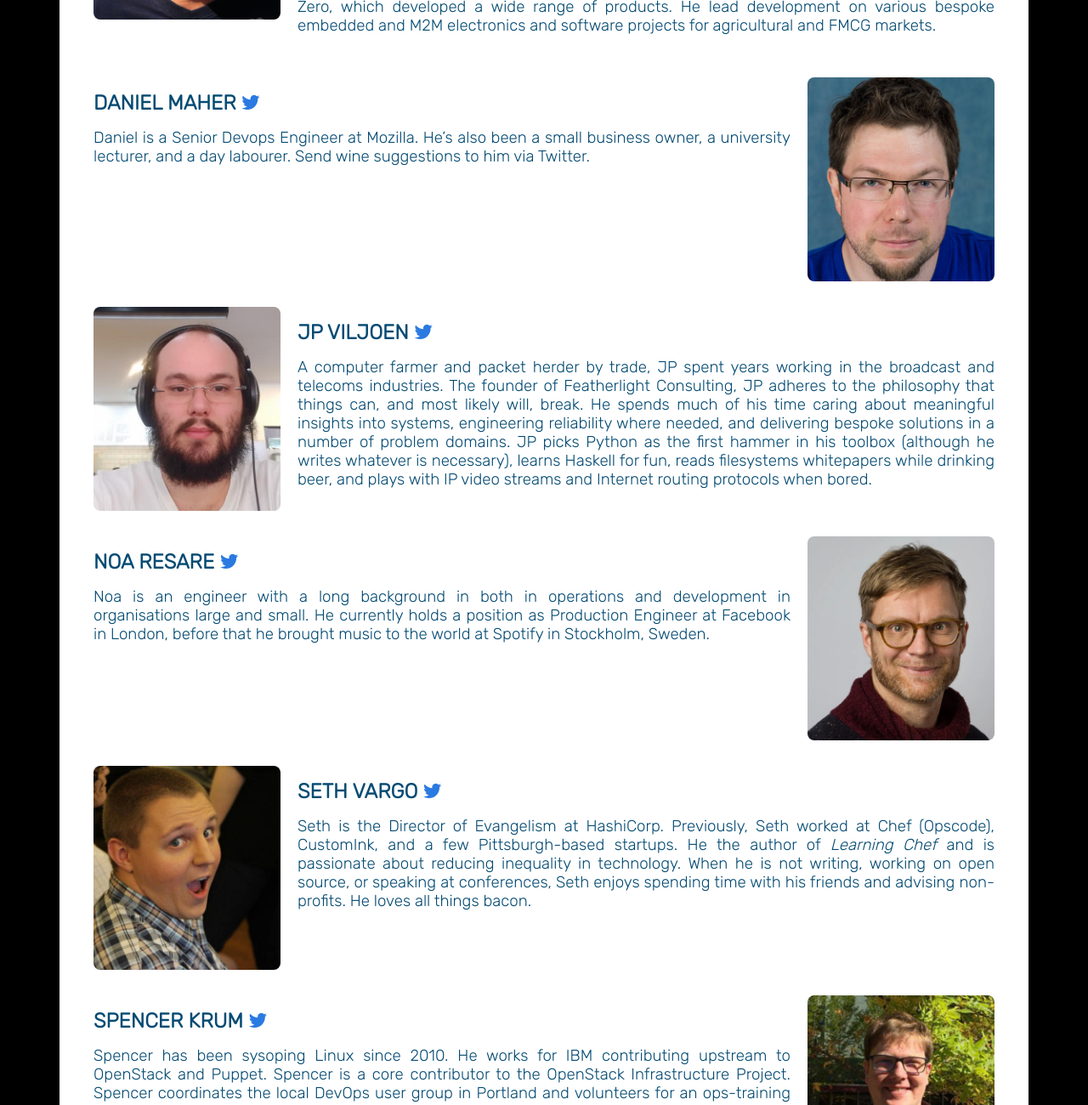
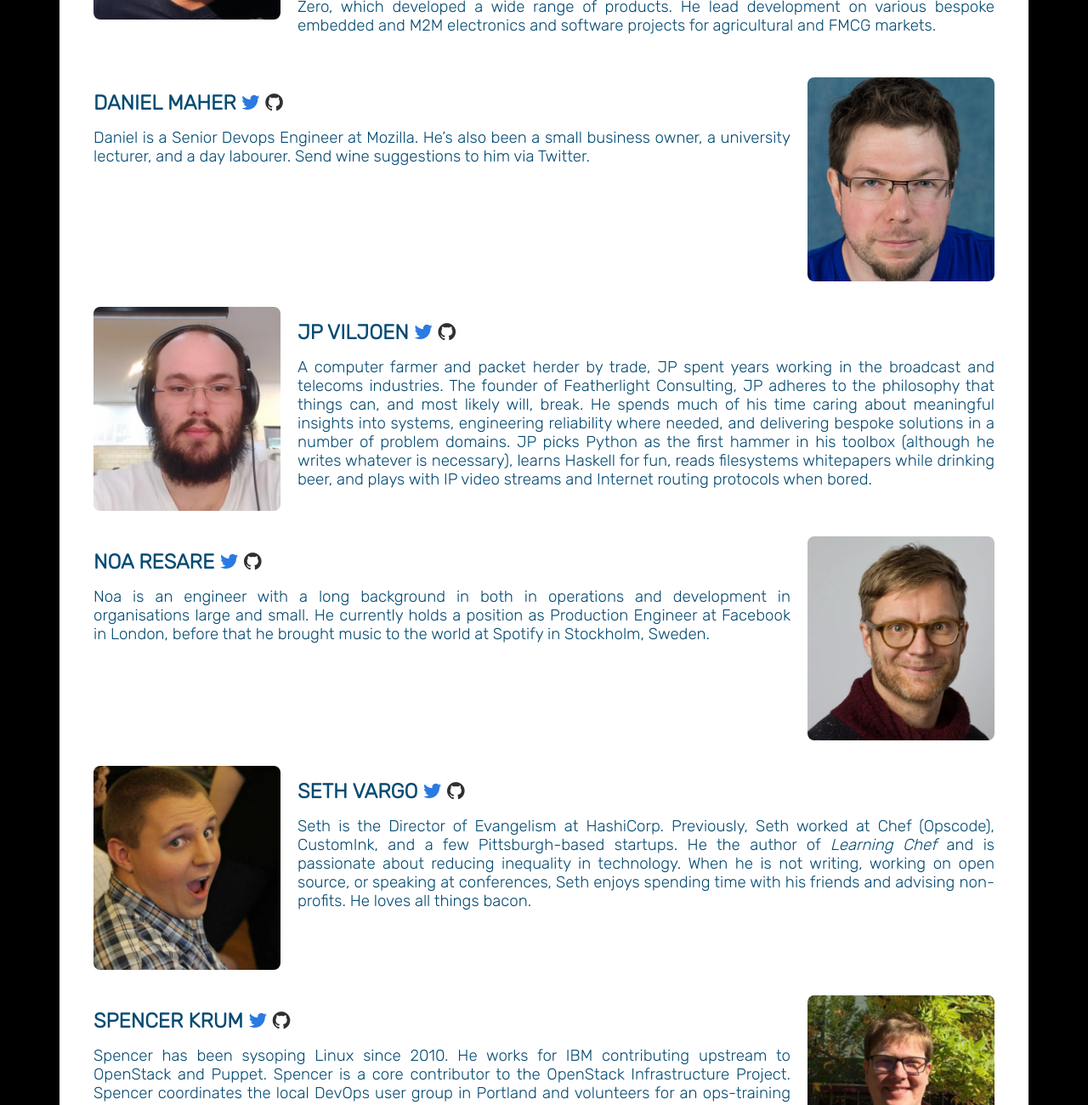
Before and after one commit to DevOpsCapeTown/website, a Jekyll site: the page built from devopsdays/index.html, in a window 1280 px wide. Shown: the part 3029-4329 px from the top of the page at 85% size. Built offline with Jekyll 4.4.1, drawn with Linux system fonts in a browser that asks for light colours.

Commit message:
Speaker GitHub links

```diff
--- a/_sass/_devopsdays.scss
+++ b/_sass/_devopsdays.scss
@@ -212,6 +212,14 @@
         }
 
         .bio {
+          .fa-github {
+            color: #303030;
+          }
+
+          a:hover .fa-github {
+            color: #606060;
+          }
+
           p {
             font-size: 14pt;
           }
--- a/devopsdays/index.html
+++ b/devopsdays/index.html
@@ -66,7 +66,10 @@ show_header_buttons: true
     <div class="speaker">
       <div class="avatar daniel-maher"></div>
       <div class="bio">
-        <h2>Daniel Maher <a href="https://www.twitter.com/phrawzty"><span class="fa fa-twitter"></span></a></h2>
+        <h2>Daniel Maher
+          <a href="https://www.twitter.com/phrawzty"><span class="fa fa-twitter"></span></a>
+          <a href="https://github.com/phrawzty"><span class="fa fa-github"></span></a>
+        </h2>
         <p>Daniel is a Senior Devops Engineer at Mozilla. He’s also been a small business owner, a university lecturer, and a day labourer. Send wine suggestions to him via Twitter.</p>
       </div>
     </div>
@@ -75,14 +78,20 @@ show_header_buttons: true
     <div class="speaker">
       <div class="avatar jp-viljoen"></div>
       <div class="bio">
-        <h2>JP Viljoen <a href="https://www.twitter.com/froztbyte"><span class="fa fa-twitter"></span></a></h2>
+        <h2>JP Viljoen
+          <a href="https://www.twitter.com/froztbyte"><span class="fa fa-twitter"></span></a>
+          <a href="https://github.com/froztbyte"><span class="fa fa-github"></span></a>
+        </h2>
         <p>A computer farmer and packet herder by trade, JP spent years working in the broadcast and telecoms industries. The founder of Featherlight Consulting, JP adheres to the philosophy that things can, and most likely will, break. He spends much of his time caring about meaningful insights into systems, engineering reliability where needed, and delivering bespoke solutions in a number of problem domains. JP picks Python as the first hammer in his toolbox (although he writes whatever is necessary), learns Haskell for fun, reads filesystems whitepapers while drinking beer, and plays with IP video streams and Internet routing protocols when bored.</p>
       </div>
     </div>
     <div class="speaker">
       <div class="avatar noa-resare"></div>
       <div class="bio">
-        <h2>Noa Resare <a href="https://www.twitter.com/blippie"><span class="fa fa-twitter"></span></a></h2>
+        <h2>Noa Resare
+          <a href="https://www.twitter.com/blippie"><span class="fa fa-twitter"></span></a>
+          <a href="https://github.com/nresare"><span class="fa fa-github"></span></a>
+        </h2>
         <p>Noa is an engineer with a long background in both in operations and development in organisations large and small. He currently holds a position as Production Engineer at Facebook in London, before that he brought music to the world at Spotify in Stockholm, Sweden.</p>
       </div>
     </div>
@@ -91,14 +100,20 @@ show_header_buttons: true
     <div class="speaker">
       <div class="avatar seth-vargo"></div>
       <div class="bio">
-        <h2>Seth Vargo <a href="https://www.twitter.com/sethvargo"><span class="fa fa-twitter"></span></a></h2>
+        <h2>Seth Vargo
+          <a href="https://www.twitter.com/sethvargo"><span class="fa fa-twitter"></span></a>
+          <a href="https://github.com/sethvargo"><span class="fa fa-github"></span></a>
+        </h2>
         <p>Seth is the Director of Evangelism at HashiCorp. Previously, Seth worked at Chef (Opscode), CustomInk, and a few Pittsburgh-based startups. He the author of <span class="it">Learning Chef</span> and is passionate about reducing inequality in technology. When he is not writing, working on open source, or speaking at conferences, Seth enjoys spending time with his friends and advising non-profits. He loves all things bacon.</p>
       </div>
     </div>
     <div class="speaker">
       <div class="avatar spencer-krum"></div>
       <div class="bio">
-        <h2>Spencer Krum <a href="https://www.twitter.com/nibalizer"><span class="fa fa-twitter"></span></a></h2>
+        <h2>Spencer Krum
+          <a href="https://www.twitter.com/nibalizer"><span class="fa fa-twitter"></span></a>
+          <a href="https://github.com/nibalizer"><span class="fa fa-github"></span></a>
+        </h2>
         <p>Spencer has been sysoping Linux since 2010. He works for IBM contributing upstream to OpenStack and Puppet. Spencer is a core contributor to the OpenStack Infrastructure Project. Spencer coordinates the local DevOps user group in Portland and volunteers for an ops-training program at Portland State University called the Braindump. Spencer is a published author and frequent speaker at technical conferences. Spencer is a maintainer for the voxpupuli effort, which attempts to bring together a network of Puppet developers, modules, and infrastructure. Spencer lives and works in Portland, Oregon where he enjoys tennis, cheeseburgers and StarCraft II.</p>
       </div>
     </div>
```
